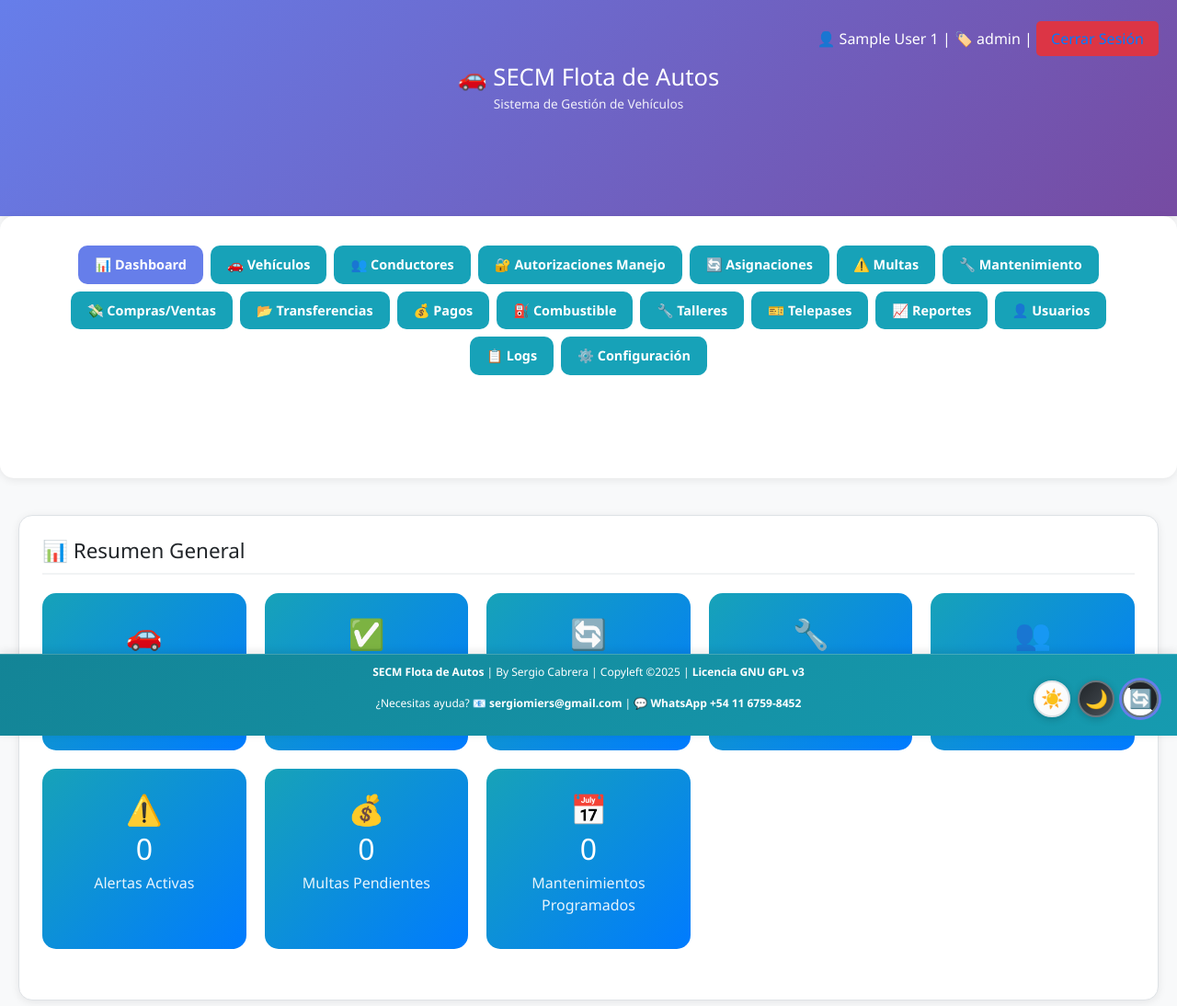
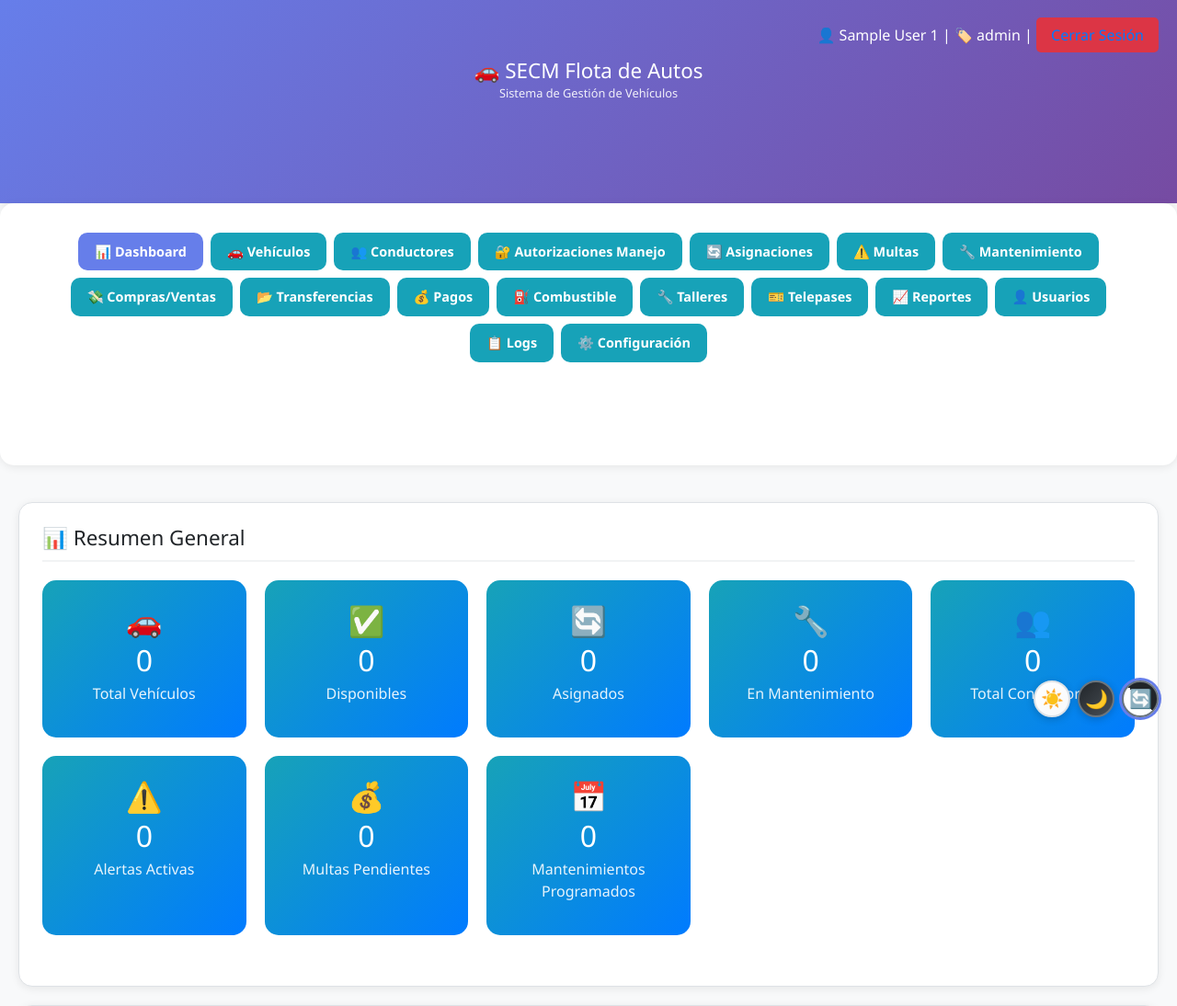
Before and after one commit to sergioecm60/secmautos, a PHP site: page / in a window 1280 px wide. Shown: the top 1094 px of the page at 92% size. Run offline with PHP 8.4, Linux system fonts and the light colour scheme; the visitor is signed in with stand-in values (Sample User, id 1); data that the repository does not hold is empty.

Commit message:
style: eliminar footer del index principal y reducir más el header

```diff
--- a/assets/css/style.css
+++ b/assets/css/style.css
@@ -72,9 +72,9 @@ body.modern-login-body::before {
 
 /* ========== ENCABEZADO ========== */
 /* Barra de encabezado superior */
-.header { background: var(--gradient-primary); color: white; padding: 10px 0 12px 0; box-shadow: var(--shadow); }
-.header h1 { text-align: center; margin: 0; font-size: 1.6em; line-height: 1.2; }
-.header p { text-align: center; margin: 3px 0 0 0; opacity: 0.9; font-size: 0.85em; }
+.header { background: var(--gradient-primary); color: white; padding: 6px 0 10px 0; box-shadow: var(--shadow); }
+.header h1 { text-align: center; margin: 0; font-size: 1.4em; line-height: 1.1; }
+.header p { text-align: center; margin: 2px 0 0 0; opacity: 0.9; font-size: 0.8em; }
 
 /* Información del usuario y enlace de "Cerrar Sesión" */
 .user-info { text-align: right; margin-bottom: 15px; }
--- a/index.php
+++ b/index.php
@@ -93,20 +93,6 @@ requiereAutenticacion();
         <div id="module-configuracion" class="module"></div>
     </div>
 
-    <footer class="page-footer-fixed">
-        <p>
-            <strong>SECM Flota de Autos</strong> |
-            By Sergio Cabrera |
-            Copyleft ©2025 |
-            <a href="licence.php">Licencia GNU GPL v3</a>
-        </p>
-        <p class="footer-contact">
-            ¿Necesitas ayuda?
-            <a href="mailto:sergiomiers@gmail.com">📧 sergiomiers@gmail.com</a> |
-            <a href="https://wa.me/541167598452" target="_blank">💬 WhatsApp +54 11 6759-8452</a>
-        </p>
-    </footer>
-
     <script>
         window.phpUsuarioId = '<?= $_SESSION['usuario_id'] ?? '' ?>';
     </script>
```
